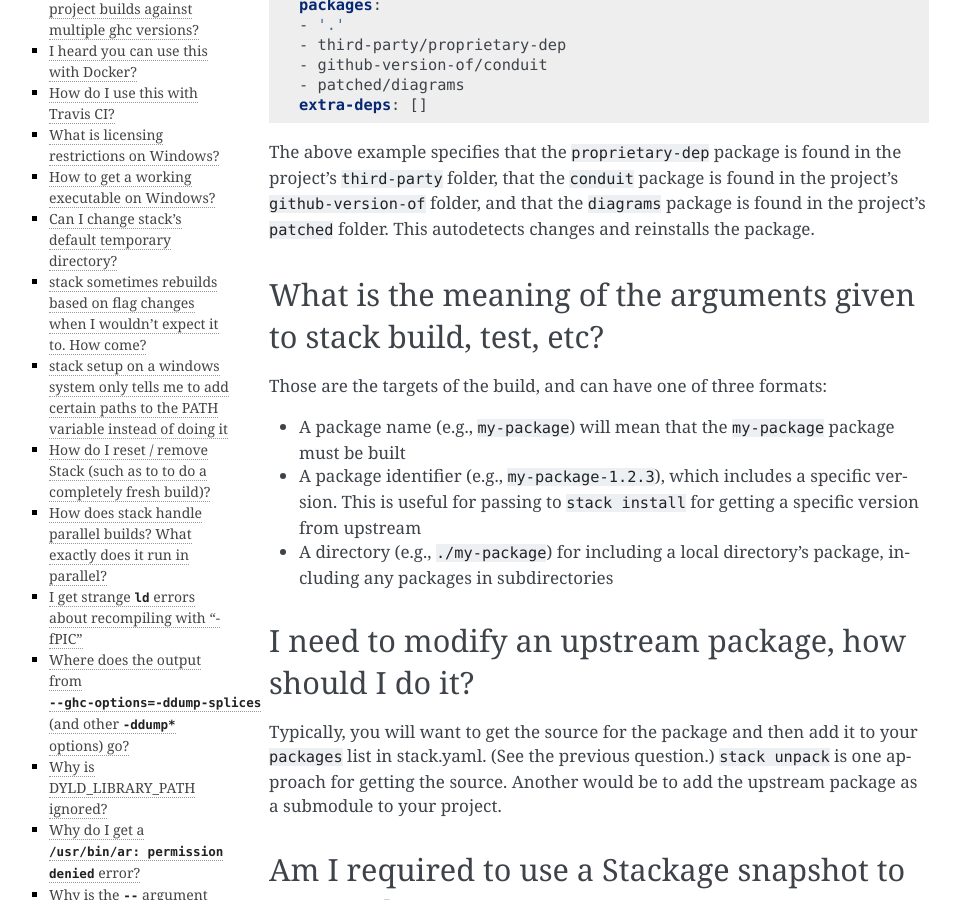
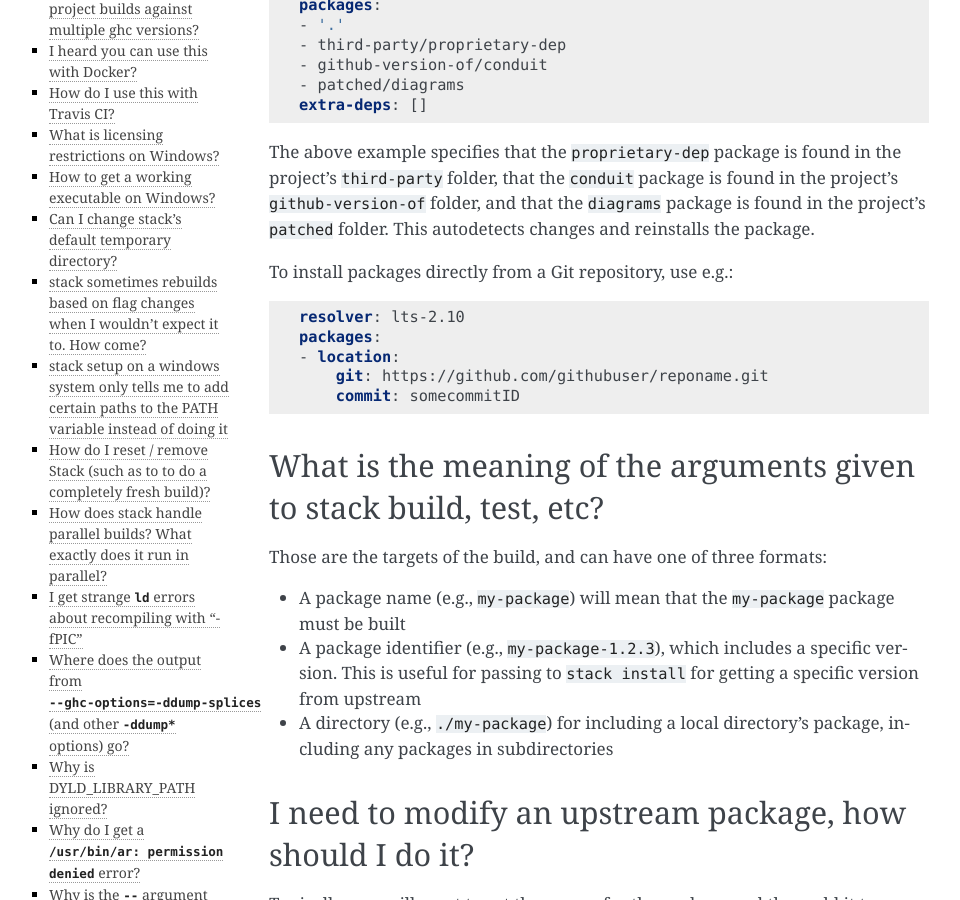
Before and after one commit to commercialhaskell/stack, a Sphinx documentation site: the page built from doc/faq.md, in a window 1280 px wide and 900 px high, scrolled down 1465 px. Shown: the whole window, without its empty margins (151-1111 px from the left). Built offline with Sphinx 7.4.7, drawn with Linux system fonts in a browser that asks for light colours.

Commit message:
add example on how to install packages from git
this could possibly be amended with other options to install non-local non-hackage packages.

````diff
--- a/doc/faq.md
+++ b/doc/faq.md
@@ -43,6 +43,16 @@ extra-deps: []
 ```
 
 The above example specifies that the `proprietary-dep` package is found in the project's `third-party` folder, that the `conduit` package is found in the project's `github-version-of` folder, and that the `diagrams` package is found in the project's `patched` folder. This autodetects changes and reinstalls the package.
+
+To install packages directly from a Git repository, use e.g.:
+
+```yaml
+resolver: lts-2.10
+packages:
+- location:
+    git: https://github.com/githubuser/reponame.git
+    commit: somecommitID
+```
 
 #### What is the meaning of the arguments given to stack build, test, etc?
 
````
